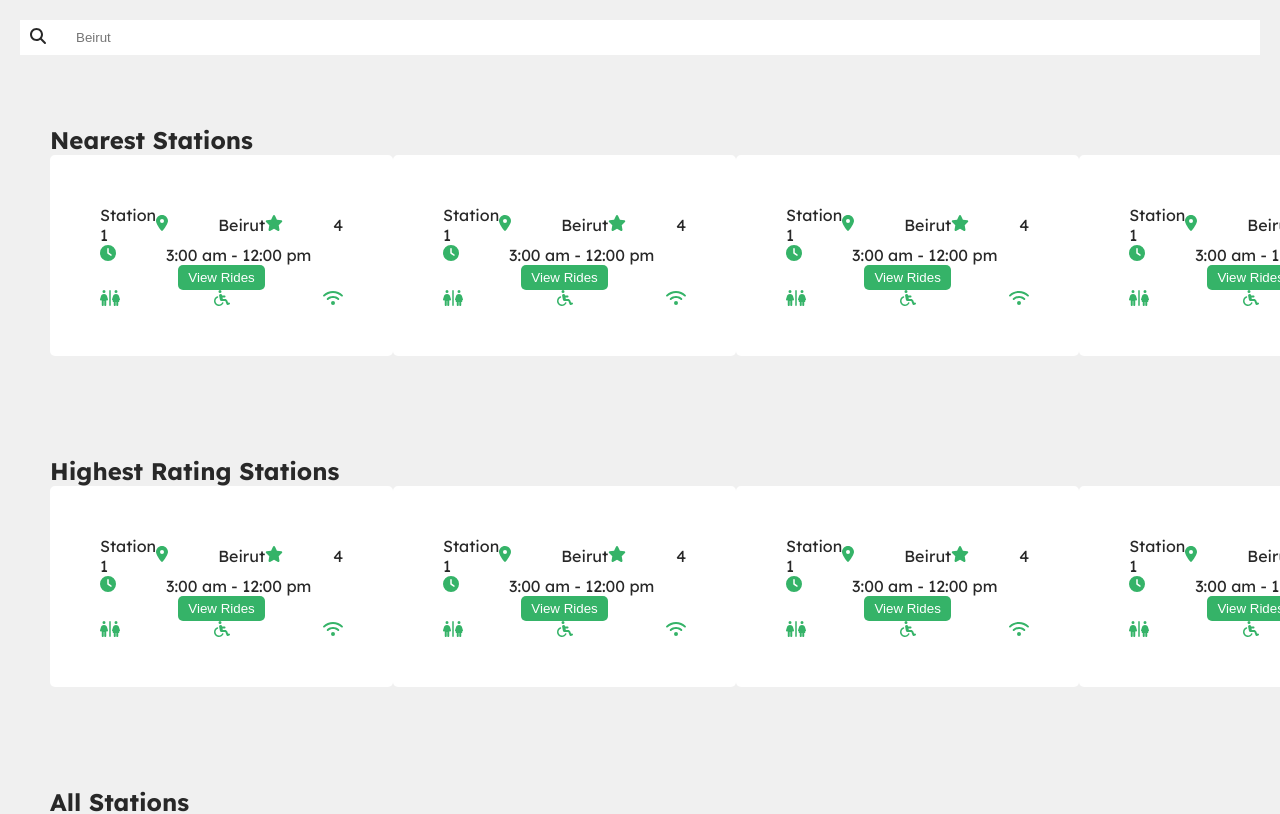
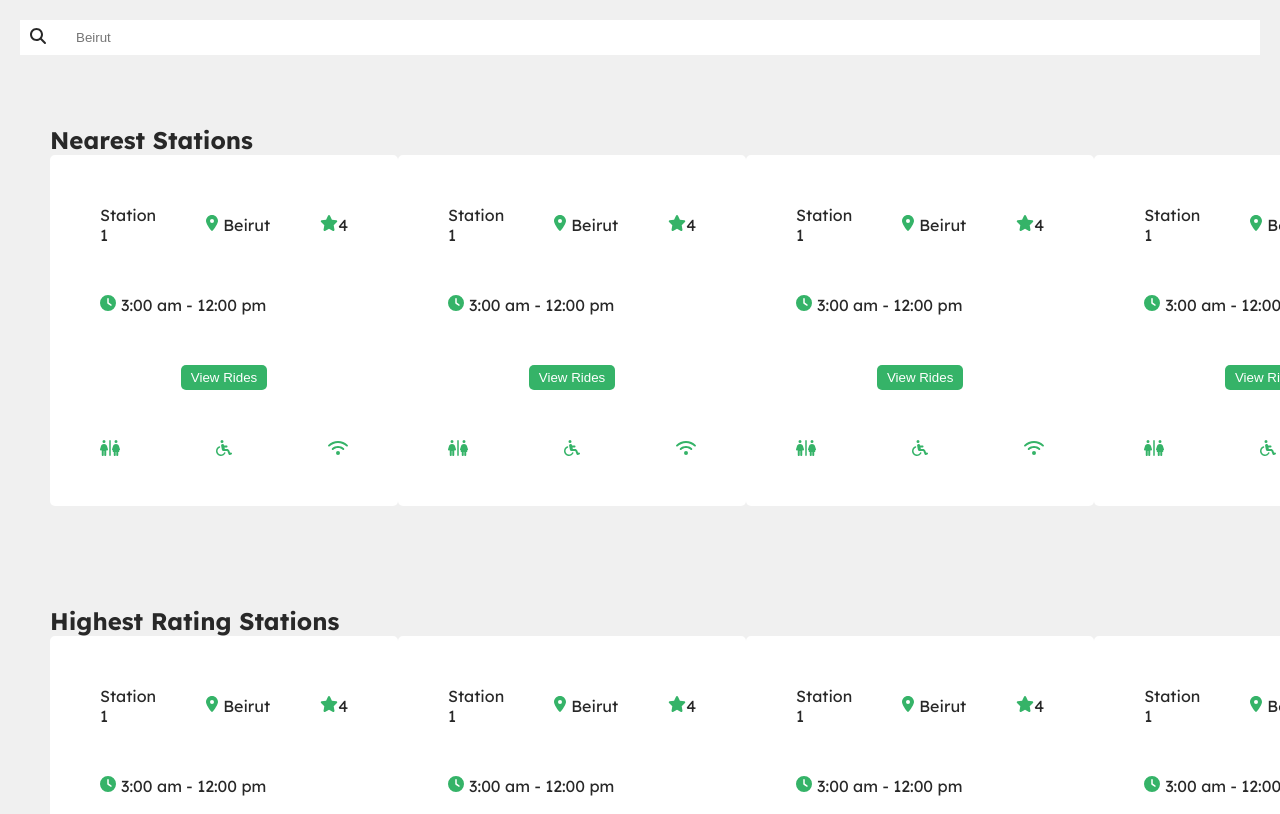
Before and after one commit to ayaamazloum/Subway-System, a React (Create React App) app in the folder subway-system/: page /userstation in a window 1280 px wide. Shown: the top 814 px of the page. Built offline with nearby package versions, Linux system fonts and the light colour scheme.

Commit message:
adding small gap

```diff
--- a/subway-system/src/pages/UserStation/components/StationCard.jsx
+++ b/subway-system/src/pages/UserStation/components/StationCard.jsx
@@ -5,19 +5,19 @@ import { faLocationDot, faStar, faClock, faRestroom, faWheelchair, faWifi } from
 const StationCard = () => {
 
     return (
-    <div className="station-card white-bg semi-rounded gap" >
-        <div className="flex space-between">
+    <div className="station-card white-bg semi-rounded flex column gap" >
+        <div className="flex space-between gap">
             <p>Station 1</p>
-            <div className="flex gap">
+            <div className="flex small-gap">
                 <FontAwesomeIcon icon={faLocationDot} className="primary-text"/>
                 <p>Beirut</p>
             </div>
-            <div className="flex gap">
+            <div className="flex">
                 <FontAwesomeIcon icon={faStar} className="primary-text"/>
                 <p>4</p>
             </div>
         </div>
-        <div className="flex gap">
+        <div className="flex small-gap">
             <FontAwesomeIcon icon={faClock} className="primary-text"/>
             <p>3:00 am - 12:00 pm</p>
         </div>
--- a/subway-system/src/pages/UserStation/style.css
+++ b/subway-system/src/pages/UserStation/style.css
@@ -27,6 +27,10 @@
     gap: 50px;
 }
 
+.small-gap {
+    gap: 5px;
+}
+
 .button-div button {
     border: none;
     padding: 5px 10px;
```
